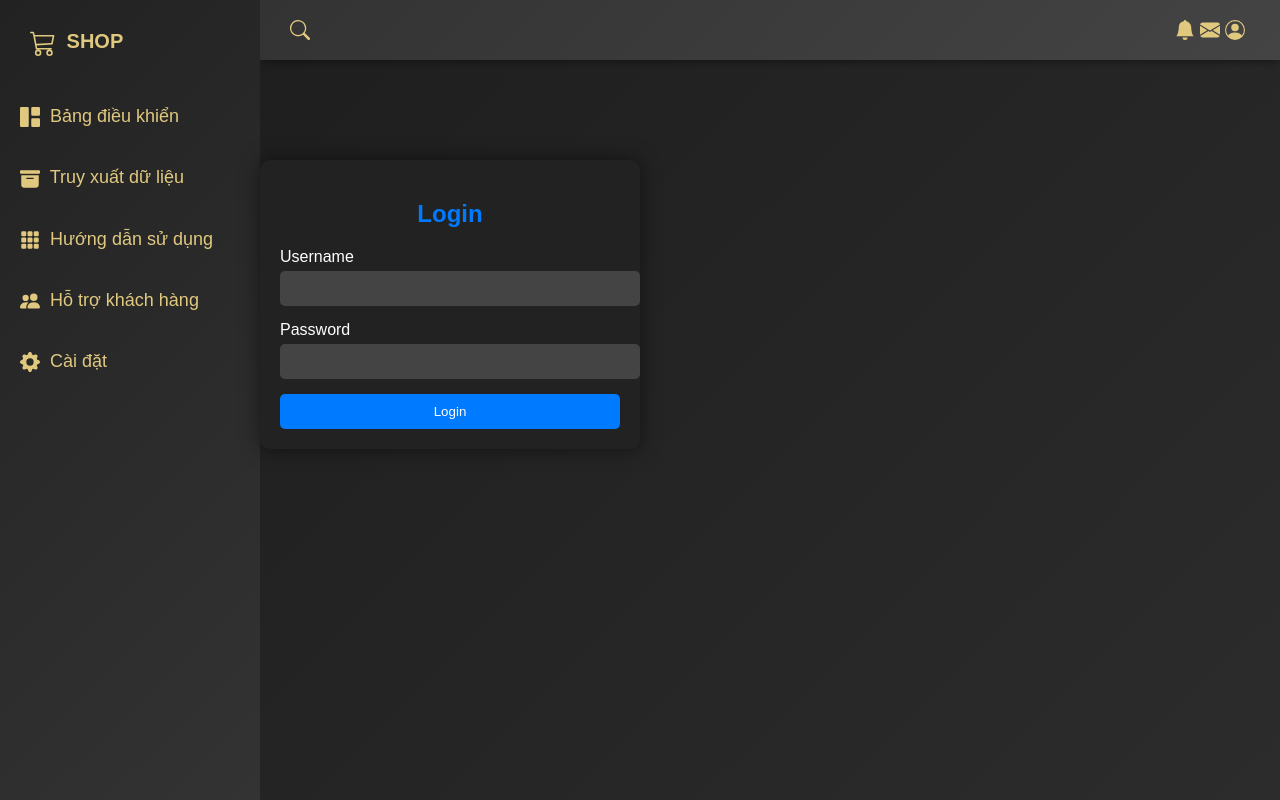
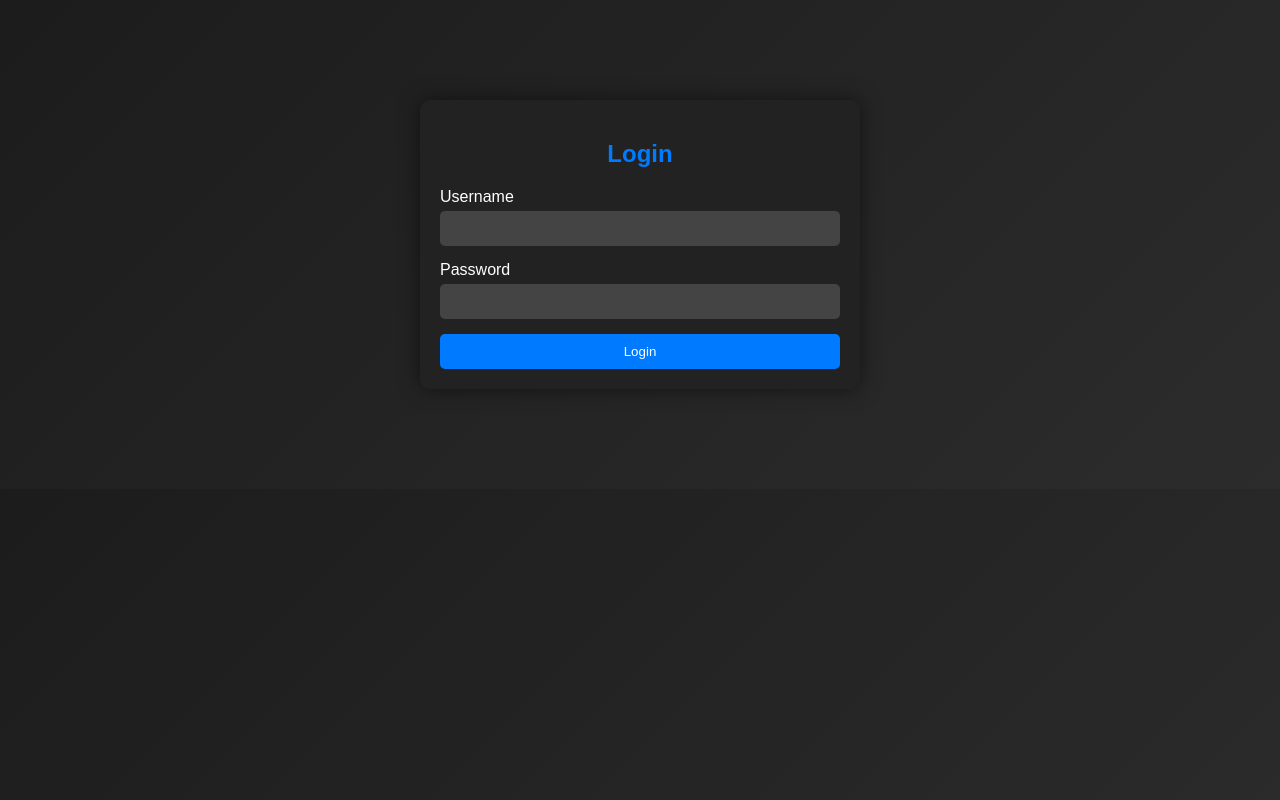
Before and after one commit to robotanh/KPL_website, a React (Vite) app: page / in a window 1280 px wide. Built offline with nearby package versions, Linux system fonts and the light colour scheme.

Commit message:
login logout init

```diff
--- a/package.json
+++ b/package.json
@@ -28,6 +28,6 @@
     "eslint-plugin-react": "^7.34.1",
     "eslint-plugin-react-hooks": "^4.6.0",
     "eslint-plugin-react-refresh": "^0.4.6",
-    "vite": "^5.2.0"
+    "vite": "^5.2.13"
   }
 }
--- a/src/App.jsx
+++ b/src/App.jsx
@@ -1,10 +1,13 @@
 import { useState } from 'react'
+import React from 'react';
 import './styles/App.css'
 import Header from './Header'
 import Sidebar from './Sidebar'
 import Home from './Home'
 import Login from './Login'
 import { BrowserRouter as Router, Route, Routes } from 'react-router-dom';
+import ReactDOM from 'react-dom/client';
+
 function App() {
   const [openSidebarToggle, setOpenSidebarToggle] = useState(false);
 
@@ -13,19 +16,15 @@ function App() {
   };
 
   return (
-    <Router>
-      <div className='grid-container'>
-        <Header OpenSidebar={OpenSidebar} />
-        <Sidebar openSidebarToggle={openSidebarToggle} OpenSidebar={OpenSidebar} />
-        <main>
+      <React.StrictMode>
+        <Router>
           <Routes>
+            <Route path="/" element={<Login />} />
             <Route path="/dashboard" element={<Home />} />
-            <Route path="/" element={<Login />} />
-            {/* Add other routes here */}
           </Routes>
-        </main>
-      </div>
-    </Router>
+        </Router>
+      </React.StrictMode>
+
   );
 }
 
--- a/src/Login.jsx
+++ b/src/Login.jsx
@@ -11,9 +11,9 @@ const Login = () => {
   const handleLogin = (e) => {
     e.preventDefault();
     // Add your authentication logic here
-    if (username == "admin" &&password == 12345 ){navigate('/app');}
+    if (username == "admin" &&password == 12345 ){navigate('/dashboard');}
     // If authentication is successful, redirect to the App
-    else navigate('/app');
+    else navigate('/dashboard');
   };
 
   return (
--- a/src/styles/Login.css
+++ b/src/styles/Login.css
@@ -27,7 +27,7 @@
   }
 
   .input-group input {
-    width: 100%;
+    width: 95%;
     padding: 10px;
     border: none;
     border-radius: 5px;
```
Also changed, not shown: 1 other file (tests, documents, lock files or other folders).
